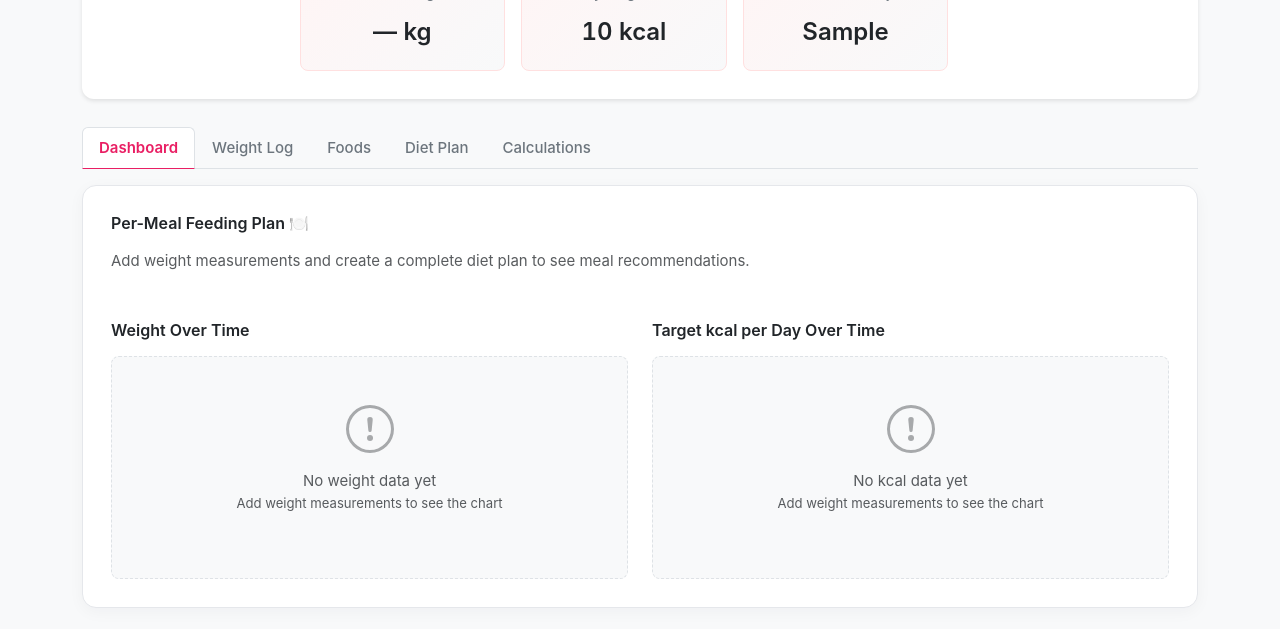
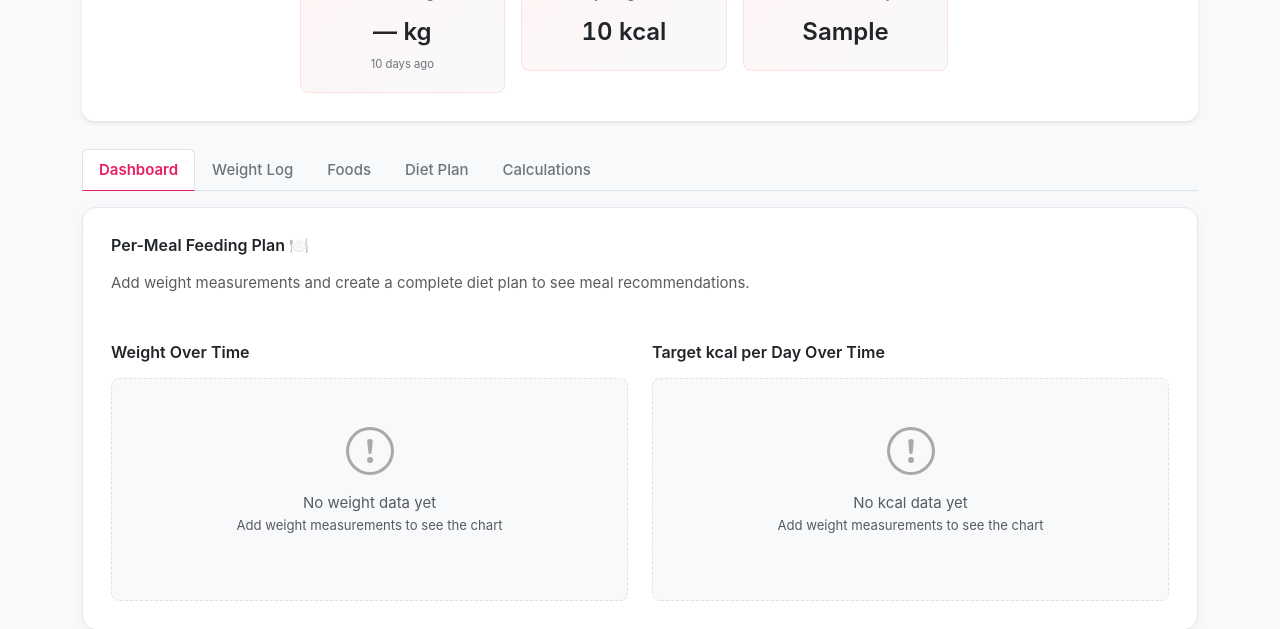
Before and after one commit to kxxxx-hi/babbu-feeder, a Flask app: template templates/index.html in a window 1280 px wide. Shown: the part 360-989 px from the top of the page. Before the commit the page ends 968 px from the top, so only its background shows below. Run offline with Flask 3, Linux system fonts and the light colour scheme; the template is opened without the code that fills it: most values are stand-ins (such as "Sample title", 1, 10 or a date in 2020); some libraries are stand-ins or nearby versions.

Commit message:
Add days ago display for latest weight on dashboard
- Calculate days difference between latest weight date and today
- Display small text showing 'X days ago' below latest weight
- Only shows when weight data is available

```diff
--- a/api/index.py
+++ b/api/index.py
@@ -1290,8 +1290,18 @@
     stage_display = format_life_stage(stage)
 
     latest_w = None
+    latest_weight_days_ago = None
     if not weights_df.empty:
         latest_w = float(weights_df.iloc[-1]["weight_kg"])
+        # Calculate days since latest weight
+        try:
+            latest_weight_date_str = weights_df.iloc[-1]["dt"]
+            latest_weight_date = date.fromisoformat(latest_weight_date_str)
+            days_diff = (date.today() - latest_weight_date).days
+            latest_weight_days_ago = days_diff
+        except Exception as e:
+            print(f"Error calculating days since latest weight: {e}")
+            latest_weight_days_ago = None
 
     # Calculate daily kcal - use actual weight if available, otherwise estimate based on age
     if latest_w:
@@ -1356,6 +1366,7 @@
         stage=stage,
         stage_display=stage_display,
         latest_w=latest_w,
+        latest_weight_days_ago=latest_weight_days_ago,
         daily_kcal=daily_kcal,
         weights_list=weights_list,
         per_meal=per_meal.to_dict(orient="records"),
--- a/templates/index.html
+++ b/templates/index.html
@@ -243,6 +243,11 @@
             <div class="stat-card">
               <div class="stat-label">Latest Weight</div>
               <div class="stat-value kmono">{{ "%.2f"|format(latest_w) if latest_w else "—" }} kg</div>
+              {% if latest_weight_days_ago is not none %}
+              <div class="stat-subtext" style="font-size: 0.75em; color: #6c757d; margin-top: 4px;">
+                {{ latest_weight_days_ago }} day{{ "s" if latest_weight_days_ago != 1 else "" }} ago
+              </div>
+              {% endif %}
             </div>
           </div>
           <div class="col-md-3">
```
